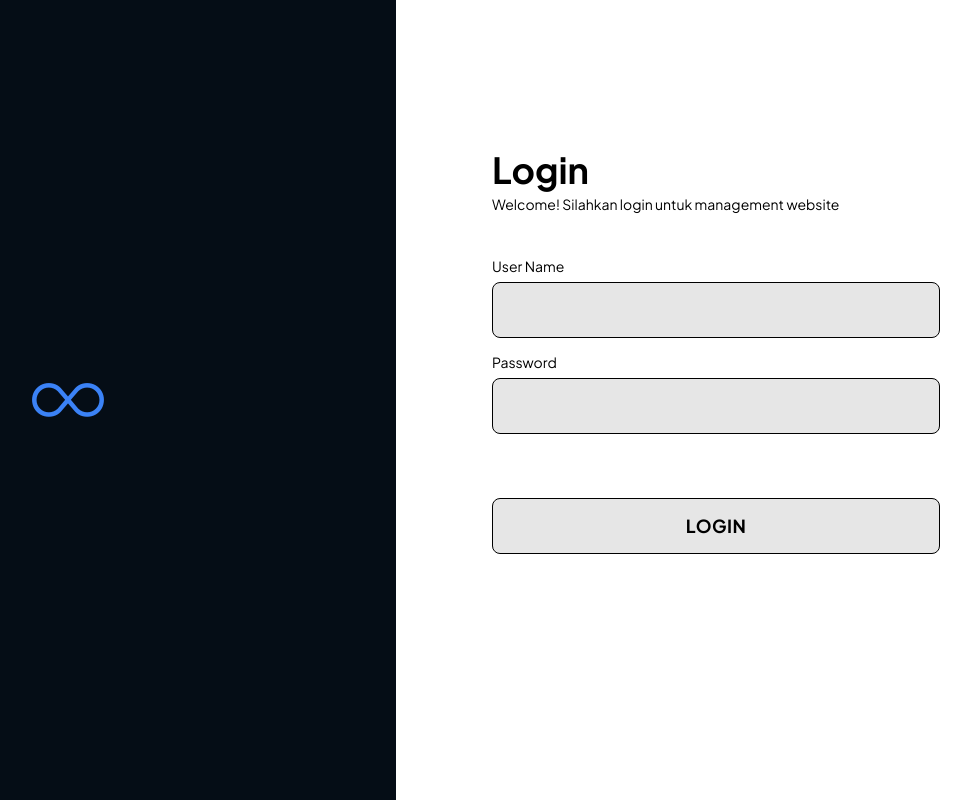
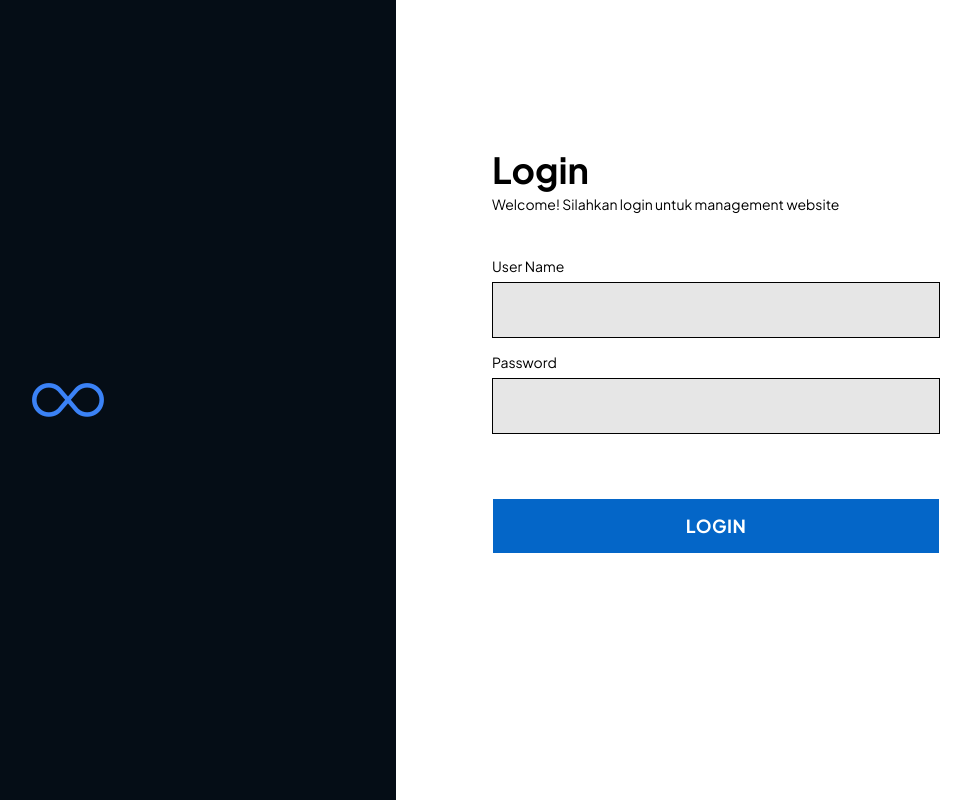
Before and after one commit to ahmadyusuf347/himasi, a Node project: template views/admin/login.ejs in a window 1280 px wide. Shown: the whole page, without its empty margins (244-1215 px from the left). Run offline with Node 20 templates, Linux system fonts and the light colour scheme; the template is opened without the code that fills it, so the values that code supplies are empty; style sheets or scripts are compiled from the project's sources; some libraries are stand-ins or nearby versions.

Commit message:
edit login ui

```diff
--- a/views/admin/login.ejs
+++ b/views/admin/login.ejs
@@ -22,9 +22,9 @@ const lines=[]; pts.forEach((a,i)=>{ pts.map((b,j)=>[j,Math.hypot(a[0]-b[0],a[1]
   <form method="post" action="/admin/login" class="w-full max-w-md">
     <h1 class="text-4xl font-bold">Login</h1><p class="mb-10 mt-1 text-sm">Welcome! Silahkan login untuk management website</p>
     <% if(err){ %><p class="mb-4 rounded-lg bg-red-100 p-3 text-sm text-red-700" role="alert"><%= err %></p><% } %>
-    <label class="text-sm">User Name</label><input name="username" required autofocus autocomplete="username" maxlength="100" class="mb-3 mt-1 block h-14 w-full rounded-lg border border-brand bg-[#e6e6e6] px-4 outline-none focus:ring-2 focus:ring-brand">
-    <label class="text-sm">Password</label><input type="password" name="password" required autocomplete="current-password" maxlength="200" class="mt-1 block h-14 w-full rounded-lg border border-brand bg-[#e6e6e6] px-4 outline-none focus:ring-2 focus:ring-brand">
-    <button class="mt-16 h-14 w-full rounded-lg border border-brand bg-[#e6e6e6] text-lg font-bold tracking-wide transition hover:bg-brand hover:text-white">LOGIN</button>
+    <label class="text-sm">User Name</label><input name="username" required autofocus autocomplete="username" maxlength="100" class="mb-3 mt-1 block h-14 w-full border border-brand bg-[#e6e6e6] px-4 outline-none focus:ring-2 focus:ring-brand">
+    <label class="text-sm">Password</label><input type="password" name="password" required autocomplete="current-password" maxlength="200" class="mt-1 block h-14 w-full border border-brand bg-[#e6e6e6] px-4 outline-none focus:ring-2 focus:ring-brand">
+    <button class="mt-16 h-14 w-full  border border-brand bg-[#0466c8] text-white text-lg font-bold tracking-wide transition hover:bg-brand hover:text-white">LOGIN</button>
   </form>
   <p class="mt-24 text-center text-sm"><%= s.footer_copyright %></p>
 </div></body></html>
```
Also changed, not shown: src/img/LogoLogin.png (added).
